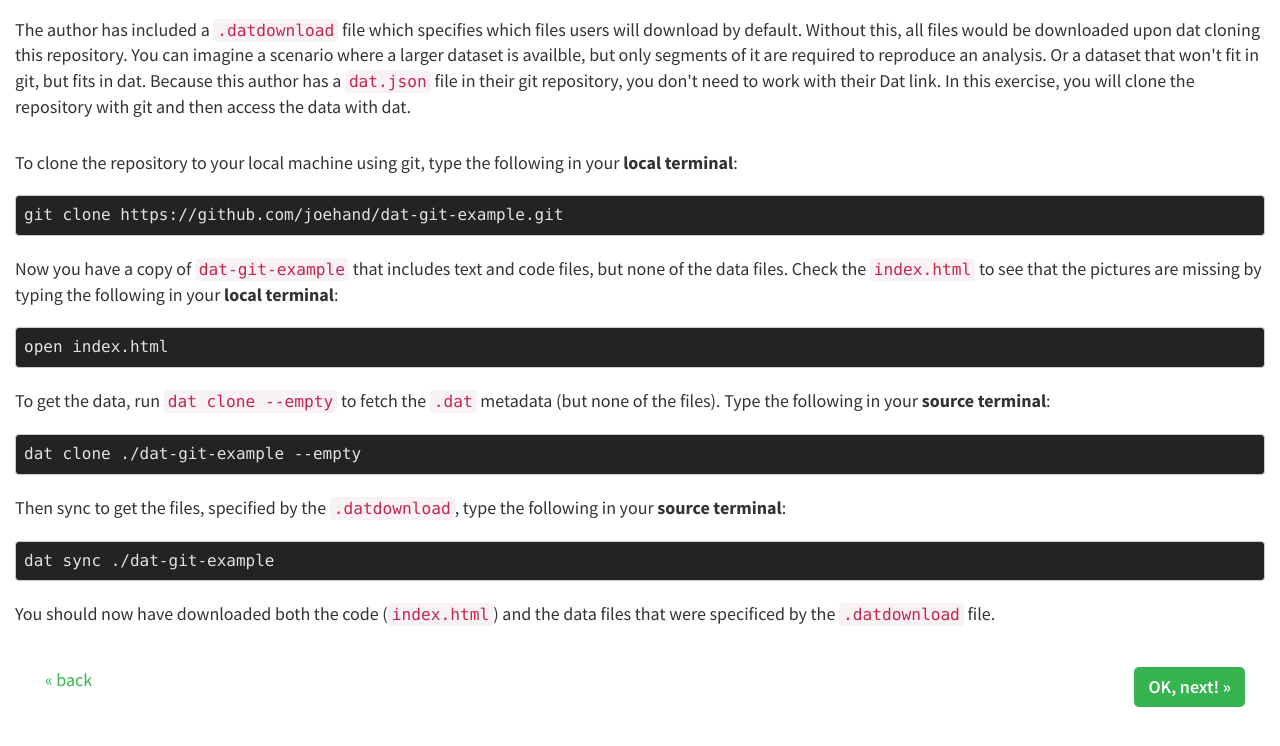
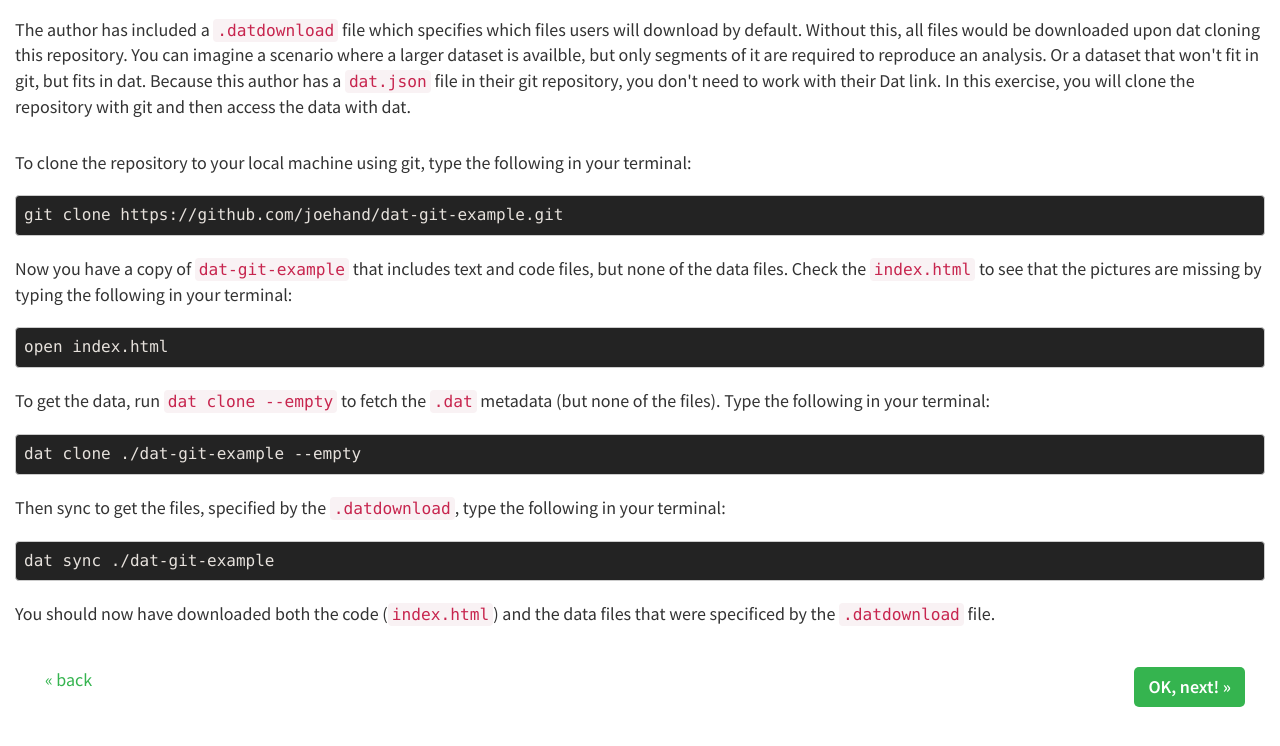
Before and after one commit to max-mapper/get-dat, a website: page guide/06-dat-git-partial.html in a window 1280 px wide. Shown: the part 190-936 px from the top of the page. Drawn offline with nearby package versions, Linux system fonts and the light colour scheme.

Commit message:
Use “terminal” consistently in 06-dat-…

```diff
--- a/guide/06-dat-git-partial.html
+++ b/guide/06-dat-git-partial.html
@@ -15,13 +15,13 @@
       <h1 id="downloading-a-partial-dataset-from-git">Downloading a partial dataset from git</h1>
 <p>Here&#39;s an example of hosting code on Github that includes a link to a Dat dataset. This Github repo contains a <code>dat.json</code> file, which contains the Dat link (dat://...) for the dataset as well as other metadata about these data. </p>
 <p>The author has included a <code>.datdownload</code> file which specifies which files users will download by default. Without this, all files would be downloaded upon dat cloning this repository. You can imagine a scenario where a larger dataset is availble, but only segments of it are required to reproduce an analysis. Or a dataset that won&#39;t fit in git, but fits in dat. Because this author has a <code>dat.json</code> file in their git repository, you don&#39;t need to work with their Dat link. In this exercise, you will clone the repository with git and then access the data with dat.</p>
-<p>To clone the repository to your local machine using git, type the following in your <strong>local terminal</strong>:</p>
+<p>To clone the repository to your local machine using git, type the following in your terminal:</p>
 <pre><code>git clone https://github.com/joehand/dat-git-example.git
-</code></pre><p>Now you have a copy of <code>dat-git-example</code> that includes text and code files, but none of the data files. Check the <code>index.html</code> to see that the pictures are missing by typing the following in your <strong>local terminal</strong>:</p>
+</code></pre><p>Now you have a copy of <code>dat-git-example</code> that includes text and code files, but none of the data files. Check the <code>index.html</code> to see that the pictures are missing by typing the following in your terminal:</p>
 <pre><code>open index.html
-</code></pre><p>To get the data, run <code>dat clone --empty</code> to fetch the <code>.dat</code> metadata (but none of the files). Type the following in your <strong>source terminal</strong>: </p>
+</code></pre><p>To get the data, run <code>dat clone --empty</code> to fetch the <code>.dat</code> metadata (but none of the files). Type the following in your terminal: </p>
 <pre><code>dat clone ./dat-git-example --empty
-</code></pre><p>Then sync to get the files, specified by the <code>.datdownload</code>, type the following in your <strong>source terminal</strong>:</p>
+</code></pre><p>Then sync to get the files, specified by the <code>.datdownload</code>, type the following in your terminal:</p>
 <pre><code>dat sync ./dat-git-example
 </code></pre><p>You should now have downloaded both the code (<code>index.html</code>) and the data files that were specificed by the <code>.datdownload</code> file. </p>
 
```
Also changed, not shown: guide/05-website.html (+3 -3 lines).
